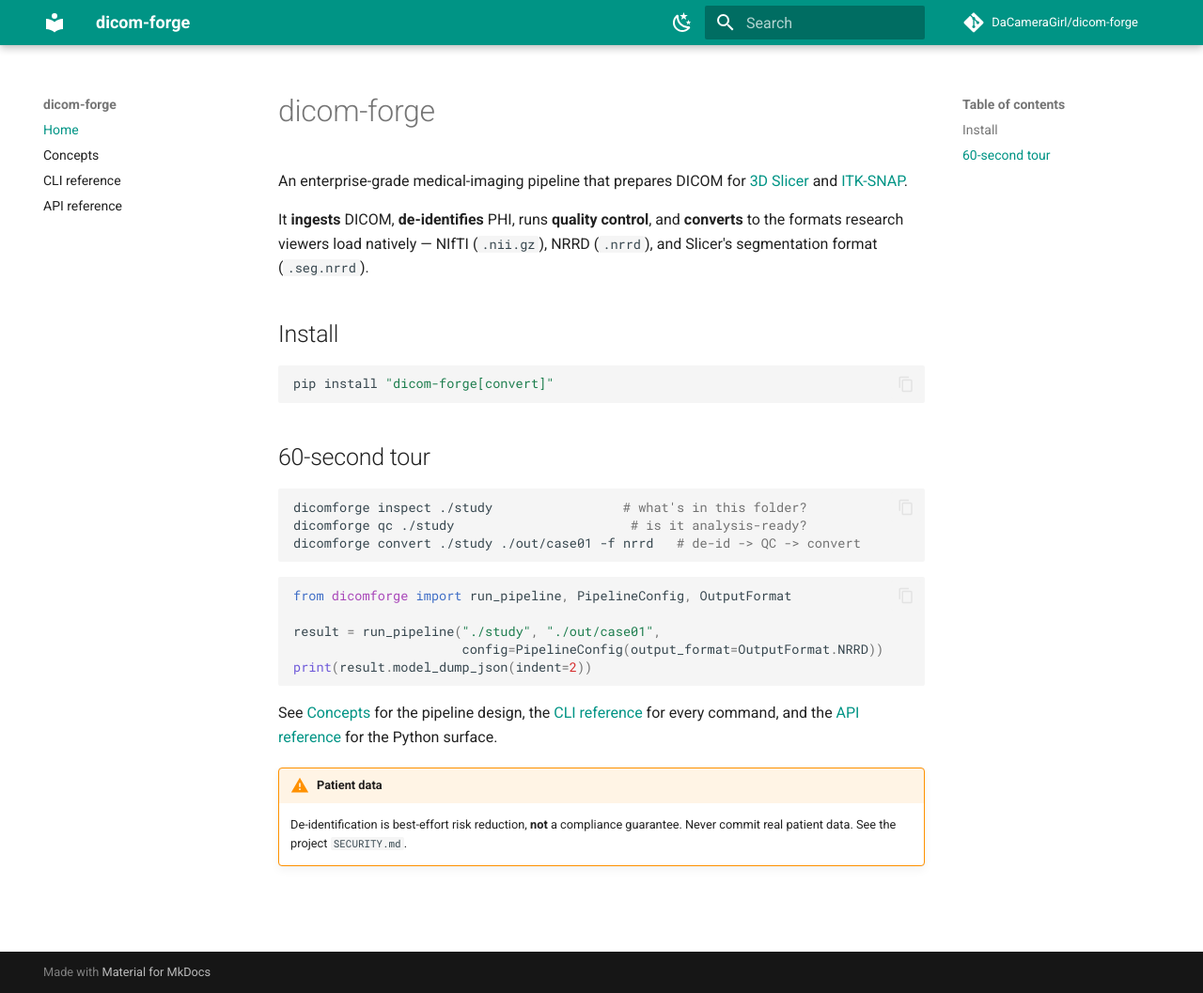
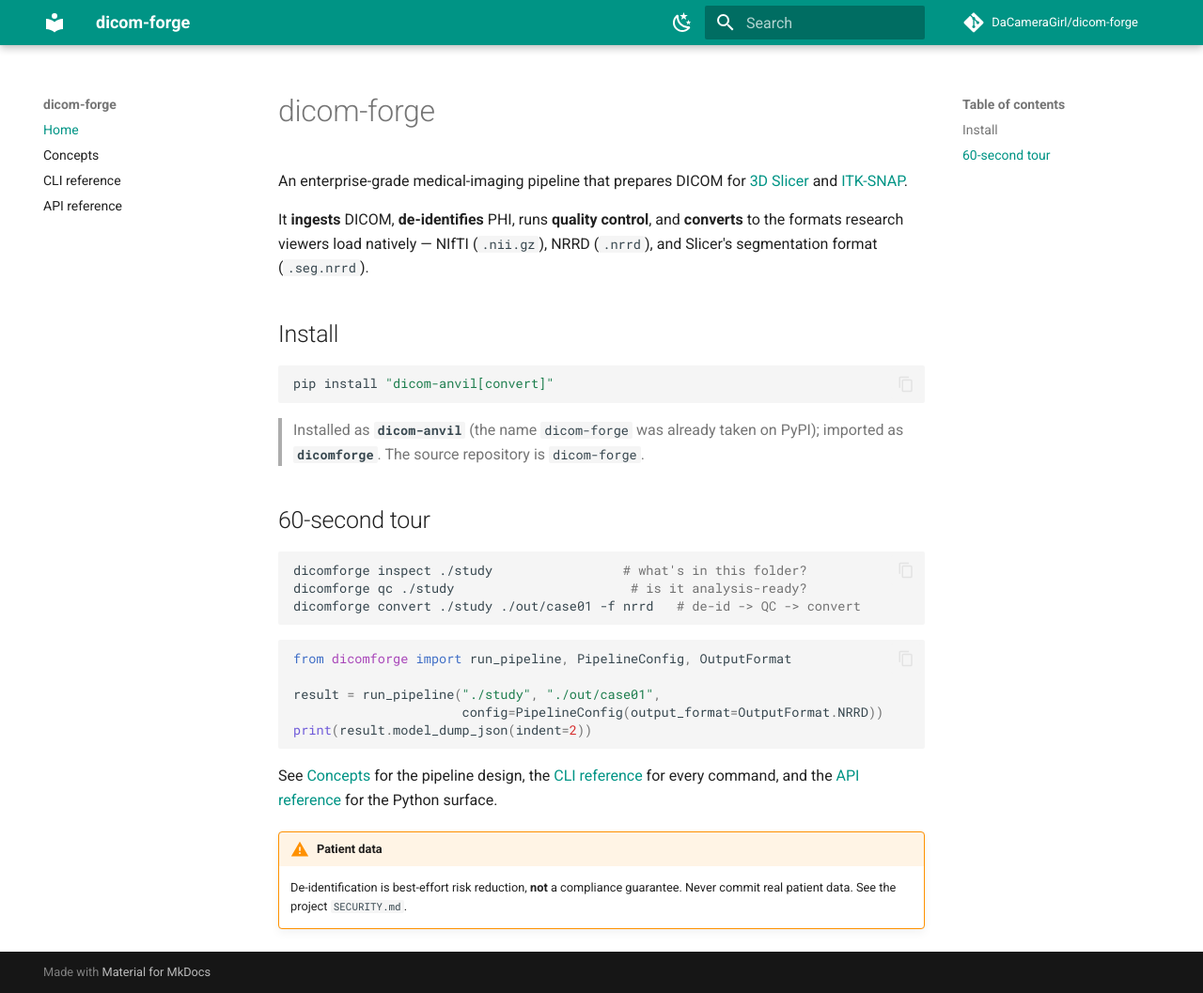
Before and after one commit to DaCameraGirl/dicom-forge, an MkDocs documentation site: the page built from docs/index.md, in a window 1280 px wide and 1057 px high. Shown: the whole window at 94% size. Built offline with MkDocs 1.6.1 and Material for MkDocs 9.7.7, drawn with Linux system fonts in a browser that asks for light colours; comment, search, counter and statistics services are not loaded.

Commit message:
chore: publish on PyPI as dicom-anvil (dicom-forge name was taken) (#13)
The PyPI name 'dicom-forge' is blocked as too similar to the pre-existing
'dicomforge' project, so the distribution is published as 'dicom-anvil'
(the pending Trusted Publisher is registered for that name).

Scope is intentionally limited to the install/distribution name:
- pyproject: name = dicom-anvil
- README / docs / MissingDependencyError: pip install commands -> dicom-anvil
- CHANGELOG: note the PyPI name, plus the (previously unrecorded) relicense
  and docs-site additions

Unchanged on purpose: the import package stays 'dicomforge', the repository
stays 'dicom-forge', and the de-identification provenance label / pseudonym
salt ('dicom-forge') stay put -- those are functional values, not the
install name, and changing the salt would alter every generated pseudonym.

Co-authored-by: Claude Opus 4.8 <noreply@anthropic.com>

````diff
--- a/docs/index.md
+++ b/docs/index.md
@@ -10,8 +10,11 @@ NRRD (`.nrrd`), and Slicer's segmentation format (`.seg.nrrd`).
 ## Install
 
 ```bash
-pip install "dicom-forge[convert]"
+pip install "dicom-anvil[convert]"
 ```
+
+> Installed as **`dicom-anvil`** (the name `dicom-forge` was already taken on
+> PyPI); imported as **`dicomforge`**. The source repository is `dicom-forge`.
 
 ## 60-second tour
 
--- a/pyproject.toml
+++ b/pyproject.toml
@@ -3,7 +3,7 @@ requires = ["hatchling>=1.25"]
 build-backend = "hatchling.build"
 
 [project]
-name = "dicom-forge"
+name = "dicom-anvil"
 dynamic = ["version"]
 description = "Enterprise-grade medical-imaging pipeline: ingest, de-identify, convert, and QC DICOM for 3D Slicer and ITK-SNAP."
 readme = "README.md"
````
Also changed, not shown: CHANGELOG.md (+10 -0 lines), README.md (+5 -2 lines), 1 other file.
